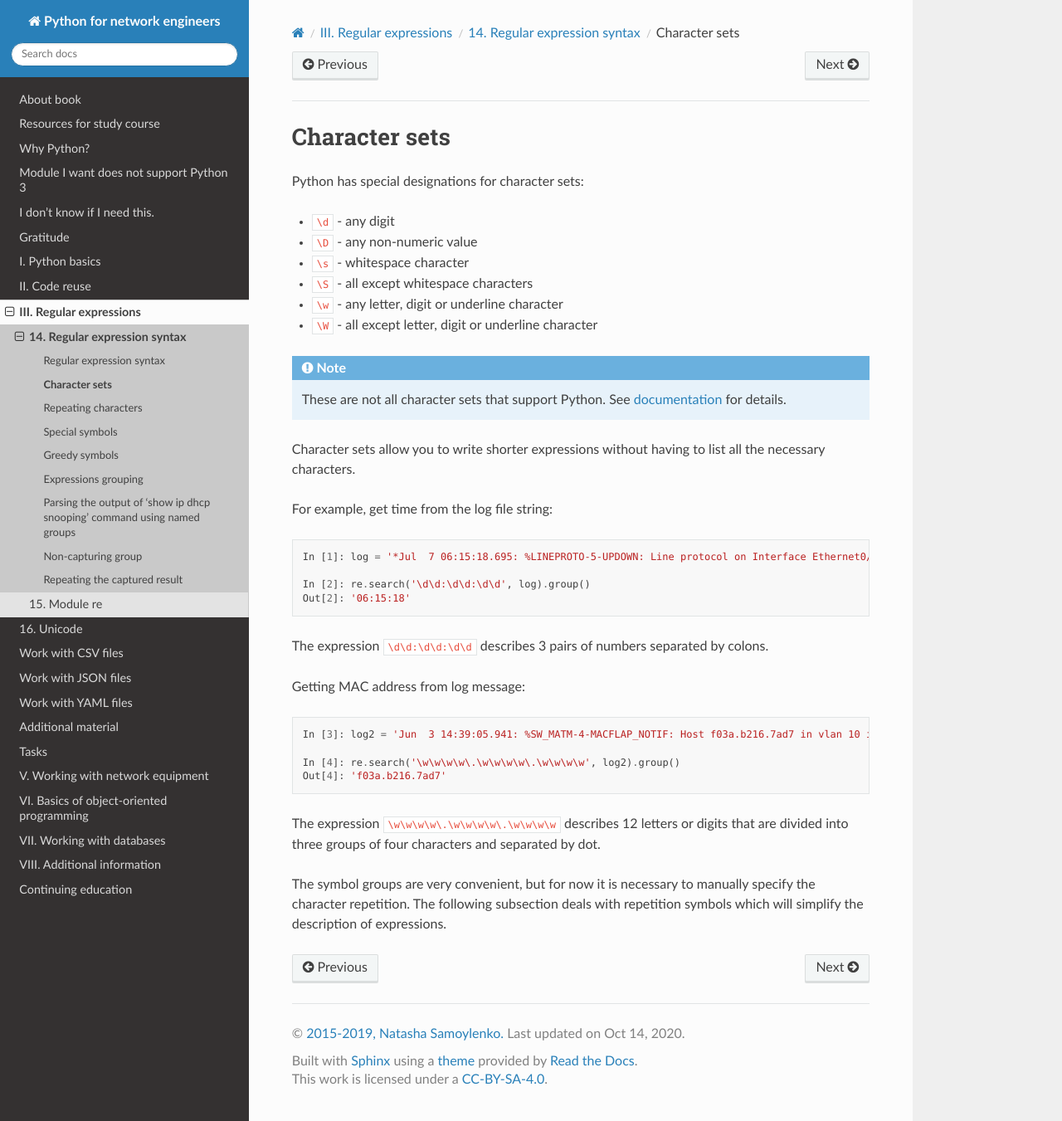
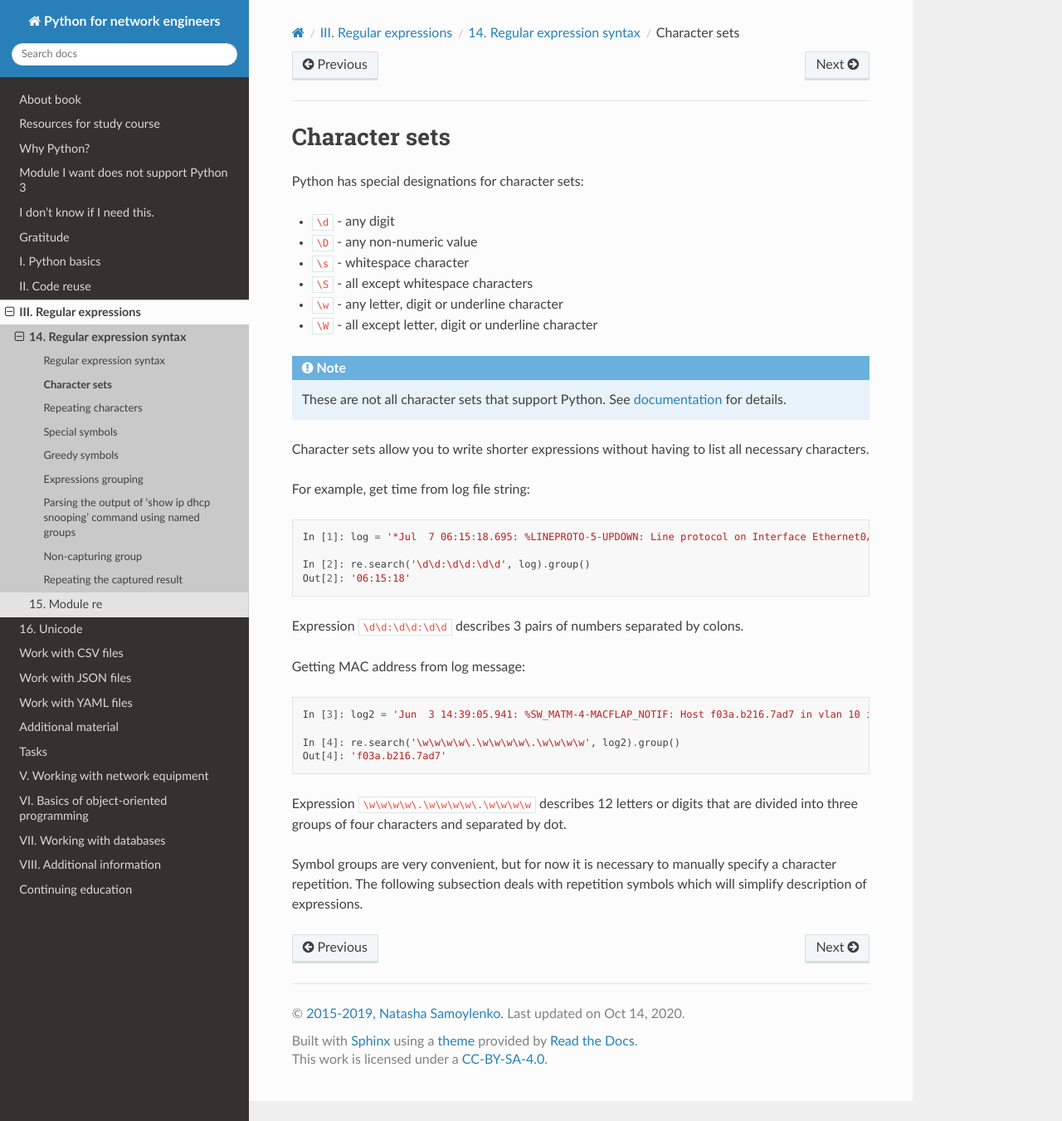
Before and after one commit to natenka/pyneng-book-en, a Sphinx documentation site: the page built from docs/source/book/14_regex/2a_spec_sym_sets.rst, in a window 1280 px wide and 1351 px high. Shown: the whole window at 83% size. Built offline with Sphinx 7.4.7 and the Read the Docs theme 2.0.0, drawn with Linux system fonts in a browser that asks for light colours; pages that are not in the unit, such as notebooks, are missing from menus.

Commit message:
Update 2a_spec_sym_sets.rst

```diff
--- a/docs/source/book/14_regex/2a_spec_sym_sets.rst
+++ b/docs/source/book/14_regex/2a_spec_sym_sets.rst
@@ -15,9 +15,9 @@ Python has special designations for character sets:
     These are not all character sets that support Python. See
     `documentation <https://docs.python.org/3/library/re.html>`__ for details.
 
-Character sets allow you to write shorter expressions without having to list all the necessary characters.
+Character sets allow you to write shorter expressions without having to list all necessary characters.
 
-For example, get time from the log file string:
+For example, get time from log file string:
 
 .. code:: python
 
@@ -26,7 +26,7 @@ For example, get time from the log file string:
     In [2]: re.search('\d\d:\d\d:\d\d', log).group()
     Out[2]: '06:15:18'
 
-The expression ``\d\d:\d\d:\d\d`` describes 3 pairs of numbers separated by colons.
+Expression ``\d\d:\d\d:\d\d`` describes 3 pairs of numbers separated by colons.
 
 Getting MAC address from log message:
 
@@ -37,6 +37,6 @@ Getting MAC address from log message:
     In [4]: re.search('\w\w\w\w\.\w\w\w\w\.\w\w\w\w', log2).group()
     Out[4]: 'f03a.b216.7ad7'
 
-The expression ``\w\w\w\w\.\w\w\w\w\.\w\w\w\w`` describes 12 letters or digits that are divided into three groups of four characters and separated by dot.
+Expression ``\w\w\w\w\.\w\w\w\w\.\w\w\w\w`` describes 12 letters or digits that are divided into three groups of four characters and separated by dot.
 
-The symbol groups are very convenient, but for now it is necessary to manually specify the character repetition. The following subsection deals with repetition symbols which will simplify the description of expressions.
+Symbol groups are very convenient, but for now it is necessary to manually specify a character repetition. The following subsection deals with repetition symbols which will simplify description of expressions.
```
